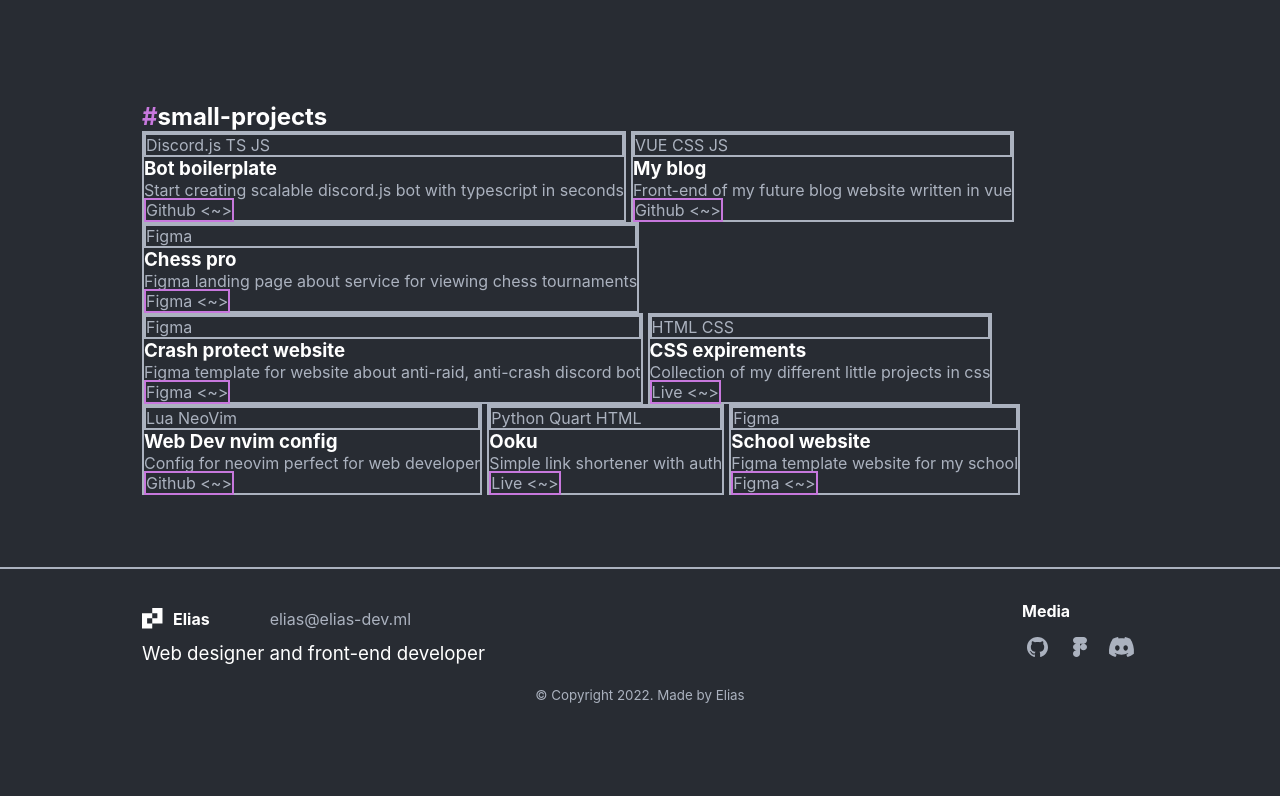
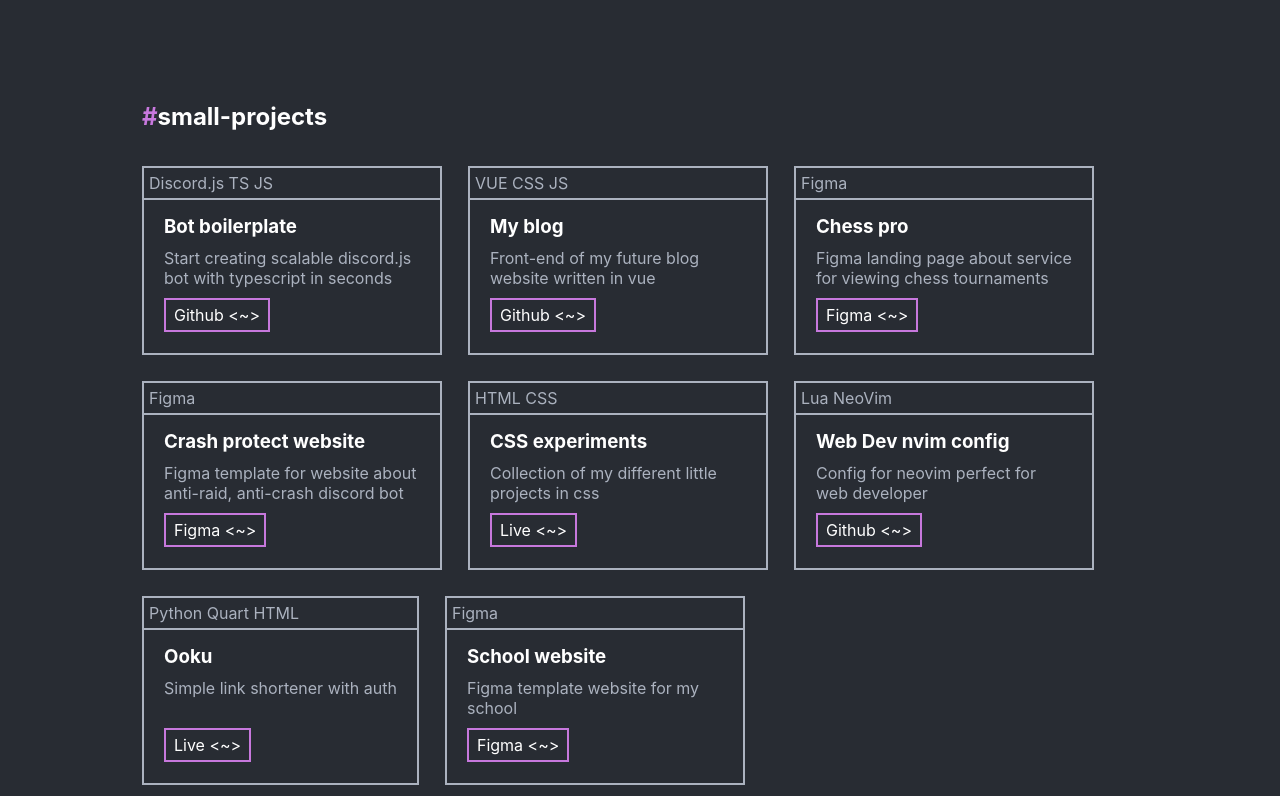
Before and after one commit to 89811421793/portfolio, a React app: page / in a window 1280 px wide. Shown: the part 1104-1900 px from the top of the page. Before the commit the page ends 1839 px from the top, so only its background shows below. Built offline with nearby package versions, Linux system fonts and the light colour scheme.

Commit message:
SmallProjects.tsx - Flexbox layout attempt

```diff
--- a/src/pages/projectspage/layout/sections/smallprojects/SmallProjects.tsx
+++ b/src/pages/projectspage/layout/sections/smallprojects/SmallProjects.tsx
@@ -1,7 +1,6 @@
 import React from "react";
 import styled from "styled-components";
 import { SectionTitle } from "../../../../../components/SectionTitle";
-import { FlexWrapper } from "../../../../../components/FlexWrapper";
 import { Container } from "../../../../../components/Container";
 import { SmallProject } from "./smallproject/SmallProject";
 import { StyledHash } from "../../../../../components/StyledHash";
@@ -13,7 +12,7 @@ export const SmallProjects: React.FC = () => {
         <SectionTitle>
           <StyledHash>#</StyledHash>small-projects
         </SectionTitle>
-        <FlexWrapper wrap="wrap">
+        <FlexContainer>
           <SmallProject
             list={"Discord.js TS JS"}
             title={"Bot boilerplate"}
@@ -32,7 +31,6 @@ export const SmallProjects: React.FC = () => {
             desc="Figma landing page about service for viewing chess tournaments"
             to="Figma <~>"
           />
-
           <SmallProject
             list={"Figma"}
             title={"Crash protect website"}
@@ -41,7 +39,7 @@ export const SmallProjects: React.FC = () => {
           />
           <SmallProject
             list={"HTML CSS"}
-            title={"CSS expirements"}
+            title={"CSS experiments"}
             desc="Collection of my different little projects in css"
             to="Live <~>"
           />
@@ -63,10 +61,17 @@ export const SmallProjects: React.FC = () => {
             desc="Figma template website for my school"
             to="Figma <~>"
           />
-        </FlexWrapper>
+        </FlexContainer>
       </Container>
     </StyledProjects>
   );
 };
 
 const StyledProjects = styled.section``;
+
+const FlexContainer = styled.div`
+  display: flex;
+  flex-wrap: wrap;
+  gap: 16px;
+  margin-top: 35px;
+`;
--- a/src/pages/projectspage/layout/sections/smallprojects/smallproject/SmallProject.tsx
+++ b/src/pages/projectspage/layout/sections/smallprojects/smallproject/SmallProject.tsx
@@ -13,29 +13,50 @@ export const SmallProject = (props: ProjectPropsType) => {
   return (
     <StyledProject>
       <TechnologyList>{props.list}</TechnologyList>
-      <ProjectTitle>{props.title}</ProjectTitle>
-      <ProjectDescription>{props.desc}</ProjectDescription>
-      <Link href="#">{props.to}</Link>
+      <SmallProjectContent>
+        <ProjectTitle>{props.title}</ProjectTitle>
+        <ProjectDescription>{props.desc}</ProjectDescription>
+        <Link href="#">{props.to}</Link>
+      </SmallProjectContent>
     </StyledProject>
   );
 };
 
 const StyledProject = styled.div`
-  margin-right: 5px;
+  margin-right: 10px;
+  margin-bottom: 10px;
   border: 2px solid ${theme.colors.borderColor};
+  display: flex;
+  flex-direction: column;
+  max-width: 300px;
 `;
 
 const TechnologyList = styled.div`
-  border: 2px solid ${theme.colors.borderColor};
+  border-bottom: 2px solid ${theme.colors.borderColor};
   color: ${theme.colors.borderColor};
+  padding: 5px;
 `;
 
-const ProjectTitle = styled.h3``;
+const ProjectTitle = styled.h3`
+  margin-bottom: 10px;
+`;
 
 const ProjectDescription = styled.p`
   color: ${theme.colors.borderColor};
+  margin-bottom: 10px;
 `;
 
 const Link = styled.a`
   border: 2px solid ${theme.colors.accent};
+  color: ${theme.colors.font};
+  padding: 5px 8px;
+  margin-top: auto; /* Сохраняем Link на месте, но ближе к низу */
+  align-self: flex-start; /* Убедимся, что кнопка не растягивается */
 `;
+
+const SmallProjectContent = styled.div`
+  padding: 15px 20px 21px 20px;
+  display: flex;
+  flex-direction: column;
+  height: 100%; /* Позволяет растянуть контент и использовать auto margin для Link */
+`;
```
